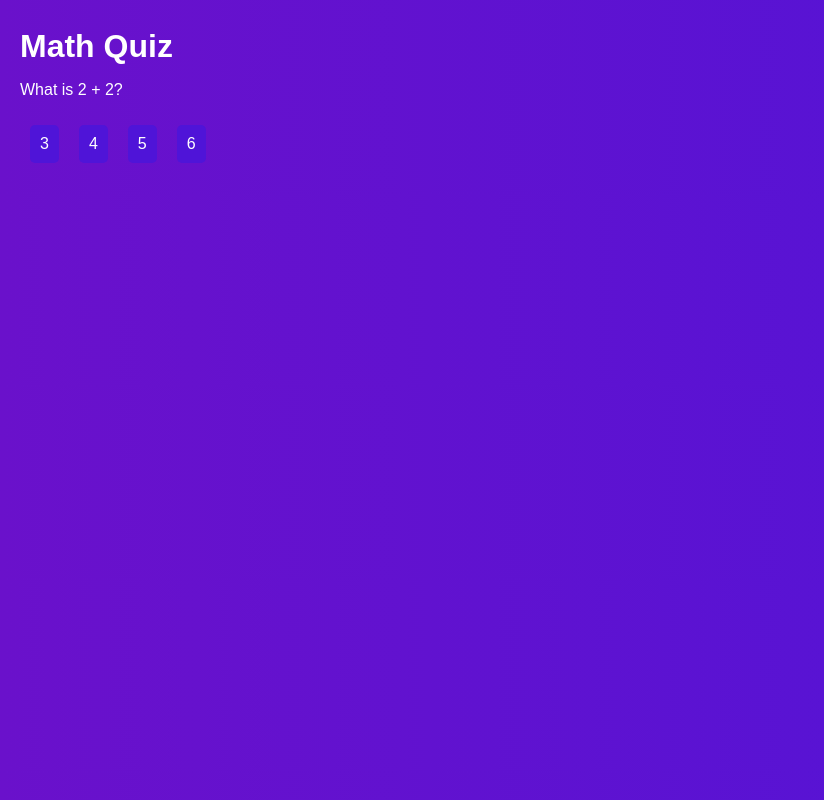
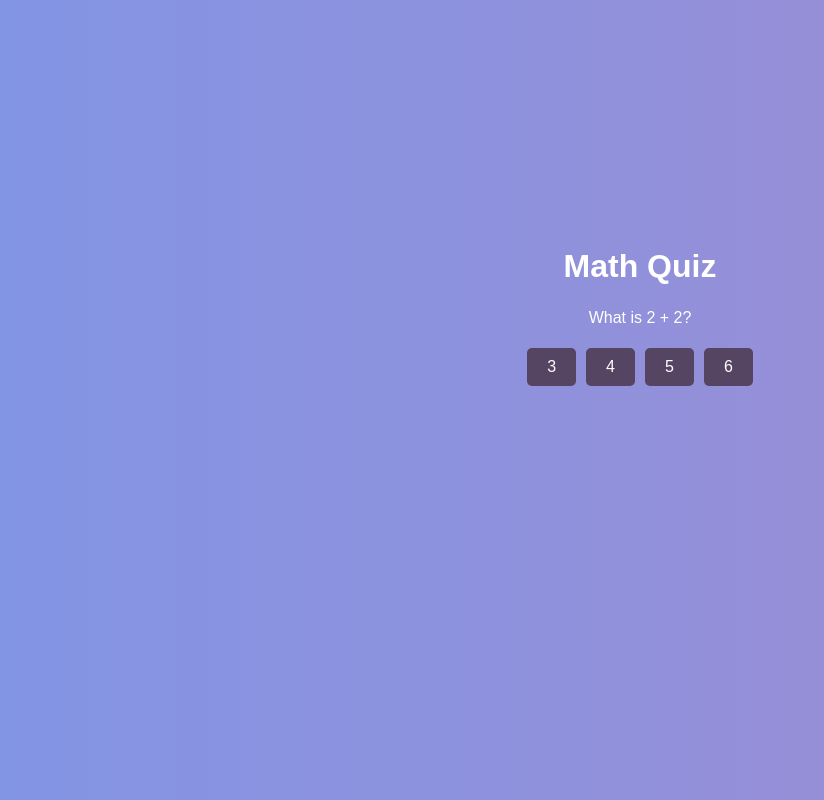
Before and after one commit to Alexandra-Shbaro/quiz, a React (Create React App) app: page /quiz/1 in a window 1280 px wide. Shown: the whole page, without its empty margins (0-824 px from the left). Built offline with nearby package versions, Linux system fonts and the light colour scheme.

Commit message:
fixed quiz styling

```diff
--- a/src/App.css
+++ b/src/App.css
@@ -1,8 +1,7 @@
-/* General styles */
 body {
   margin: 0;
   font-family: Arial, sans-serif;
-  background: linear-gradient(to right, #6a11cb, #4f14d8);
+  background: linear-gradient(to right, #8294e4, #a18dd1);
   color: white;
 }
 
@@ -14,7 +13,7 @@ button {
   padding: 10px 20px;
   margin: 5px;
   font-size: 1rem;
-  background-color: #4f14d8;
+  background-color: #564463;
   color: white;
   border: none;
   border-radius: 5px;
@@ -23,7 +22,7 @@ button {
 }
 
 button:hover {
-  background-color: #6a11cb;
+  background-color: #32273d;
 }
 
 input {
@@ -36,7 +35,6 @@ input {
   font-size: 1rem;
 }
 
-/* Navbar styles */
 .navbar {
   display: flex;
   justify-content: space-between;
@@ -59,7 +57,6 @@ input {
   margin-left: 10px;
 }
 
-/* Popup styles */
 .popup {
   position: fixed;
   top: 50%;
@@ -84,7 +81,7 @@ input {
 
 /* Quiz Card styles */
 .quiz-card {
-  padding: 1rem;
+  padding: 4rem;
   border: 1px solid white;
   background: rgba(0, 0, 0, 0.3);
   border-radius: 10px;
@@ -101,17 +98,16 @@ input {
 }
 
 .quiz-card h3 {
-  margin-bottom: 0.5rem;
+  margin-bottom: 2rem;
 }
 
-/* Quiz List styles */
 .quiz-list {
   display: flex;
   flex-wrap: wrap;
   justify-content: center;
+  align-items: center;
 }
 
-/* Quiz Page styles */
 .quiz-page {
   padding: 20px;
   text-align: center;
@@ -145,3 +141,15 @@ input {
   flex-wrap: wrap;
   justify-content: center;
 }
+
+.quiz-wrapper{
+  display:flex;
+  flex-direction: column;
+  justify-content: center;
+  align-items: center;
+  padding : 15rem 15rem;
+}
+
+.quiz-wrapper p{
+  text-align: center;
+}
--- a/src/pages/QuizDetailPage.jsx
+++ b/src/pages/QuizDetailPage.jsx
@@ -34,7 +34,7 @@ const QuizDetailPage = () => {
   }
 
   return (
-    <div style={{ padding: '20px' }}>
+    <div className="quiz-wrapper">
       <h1>{quiz.name}</h1>
       <div>
         <p>{quiz.questions[currentQuestion].text}</p>
@@ -42,9 +42,7 @@ const QuizDetailPage = () => {
           {quiz.questions[currentQuestion].options.map((option, index) => (
             <button
               key={index}
-              onClick={() => handleAnswer(option.isCorrect)}
-              style={{ margin: '10px', padding: '10px' }}
-            >
+              onClick={() => handleAnswer(option.isCorrect)}>
               {option.text}
             </button>
           ))}
```
